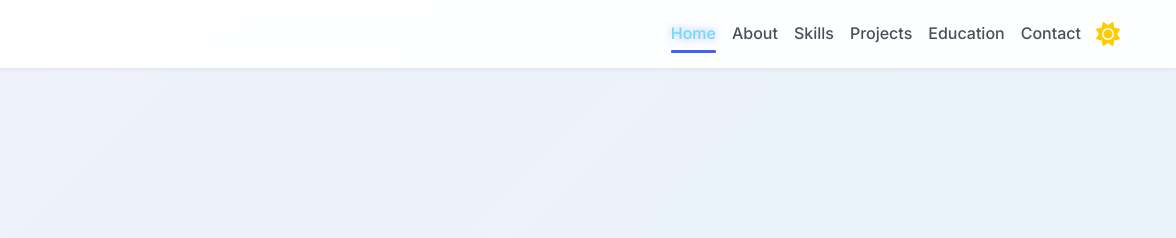
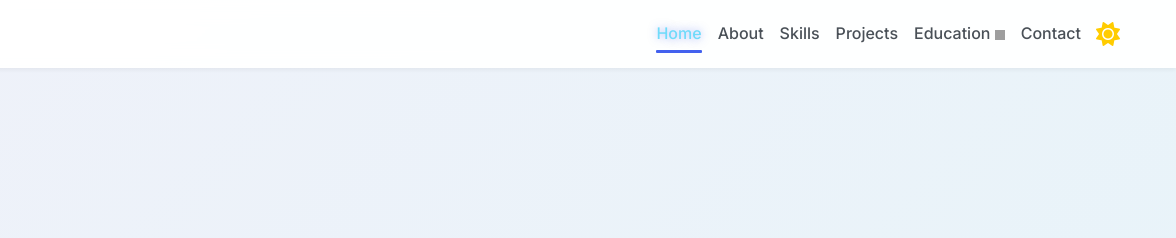
Before and after one commit to madhan96p/Portfolio, a plain HTML site: page Profile/index.html in a window 1280 px wide. Shown: the top 238 px of the page, 104-1280 px from the left. Drawn offline with nearby package versions, Linux system fonts and the light colour scheme; grey boxes are pictures that could not be loaded.

Commit message:
Add down arrow icon to education dropdown for better visibility

```diff
--- a/Profile/index.html
+++ b/Profile/index.html
@@ -79,7 +79,9 @@
                         <!-- 👇 Desktop Dropdown Version -->
                         <li class="nav-item dropdown desktop-only">
                             <a href="#education" class="dropdown-toggle">
-                                <i class="fas fa-graduation-cap"></i> Education
+                                <i class="fas fa-graduation-cap"></i> Education <img class="fas fa-down-arrow"
+                                    src="https://img.icons8.com/ios-filled/50/000000/expand-arrow.png" style="width: 10px; height: 10px; vertical-align: middle;"
+                                    alt="Expand">
                             </a>
                             <ul class="dropdown-menu">
                                 <li><a href="#education"><i class="fas fa-user-graduate"></i> Education</a></li>
```
